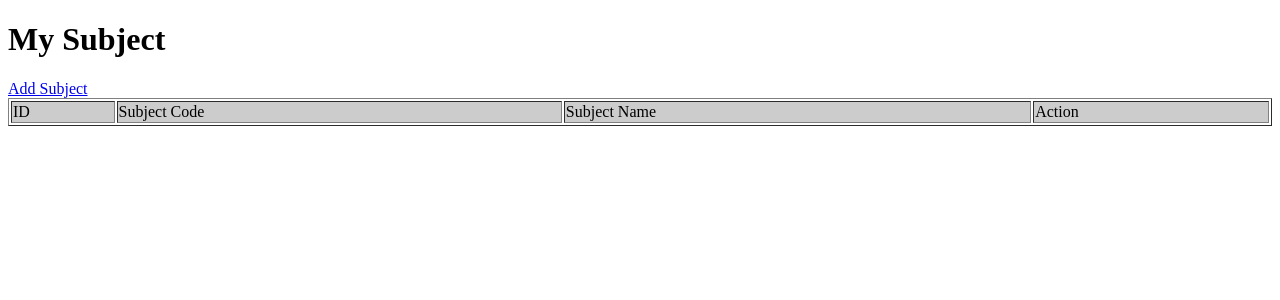
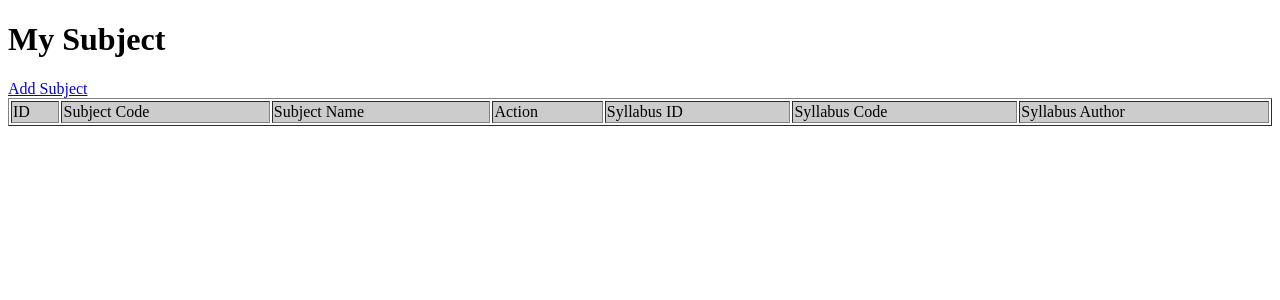
Before and after one commit to krstngdm/SAMPLE-CRUD, a PHP site: page / in a window 1280 px wide. Shown: the top 300 px of the page. Run offline with PHP 8.4, Linux system fonts and the light colour scheme; data that the repository does not hold is empty.

Commit message:
Update index.php

```diff
--- a/index.php
+++ b/index.php
@@ -17,12 +17,19 @@
             <td>Subject Code</td>
             <td>Subject Name</td>
             <td>Action</td>
+            <td>Syllabus ID</td>
+            <td>Syllabus Code</td>
+            <td>Syllabus Author</td>
         </tr>
         <?php
             while($res = mysqli_fetch_array($result)){
                 echo "<tr>";
                 echo "<td>".$res['subject_id']."</td>";
                 echo "<td>".$res['subject_code']."</td>";
+                echo "<td>".$res['subject_name']."</td>";
+                echo "<td>".$res['Syllabus_ID']."</td>";
+                echo "<td>".$res['Syllabus_Code']."</td>";
+                echo "<td>".$res['Syllabus_Author']."</td>";
                 echo "<td></td><a href=\"forms/editform.php?id=$res[subject_id]\">Edit</a> |
                         <a href=\"functions/delete.php?id=$res[subject_id]\"
                         onClick=\"return confirm('Are you sure you want to delete?')\">DELETE</a></td>";
```
